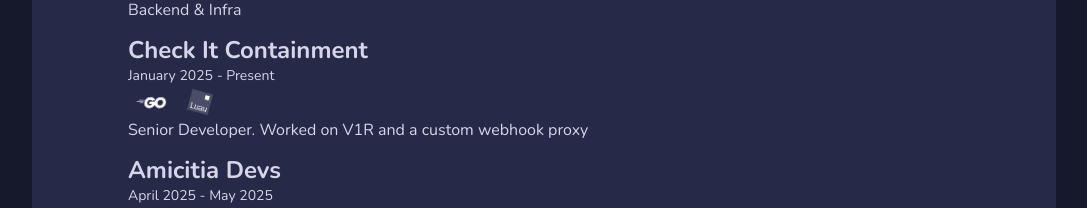
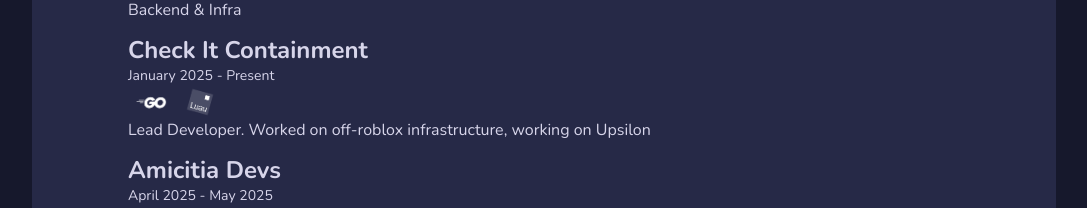
Before and after one commit to intervinn/intervinn.github.io, a React (Vite) app: page / in a window 1280 px wide. Shown: the part 891-1099 px from the top of the page, without its empty margins (96-1183 px from the left). Built offline with nearby package versions, Linux system fonts and the light colour scheme.

Commit message:
Update exp.tsx

```diff
--- a/src/components/blocks/exp.tsx
+++ b/src/components/blocks/exp.tsx
@@ -12,7 +12,7 @@ const experience = [
         link: "https://www.roblox.com/communities/6016348/Check-It-Containment-Corporation#!/about",
         time: "January 2025 - Present",
         techs: "go luau",
-        description: "Senior Developer. Worked on V1R and a custom webhook proxy"
+        description: "Lead Developer. Worked on off-roblox infrastructure, working on Upsilon"
     },
     {
         name: "Amicitia Devs",
```
